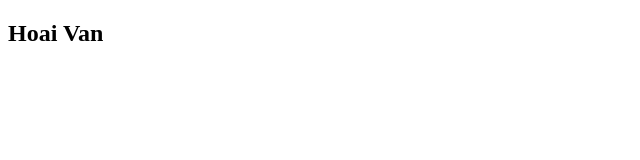
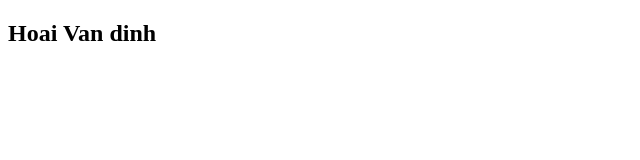
Before and after one commit to VANDINHHOAI/Form, a plain HTML site: page about.html in a window 1280 px wide. Shown: the full height of the page, 0-640 px from the left. Drawn offline with Linux system fonts and the light colour scheme.

Commit message:
Add about.html

```diff
--- a/about.html
+++ b/about.html
@@ -6,6 +6,6 @@
     <title>Document</title>
 </head>
 <body>
-    <h2>Hoai Van</h2>
+    <h2>Hoai Van dinh</h2>
 </body>
 </html>
```
